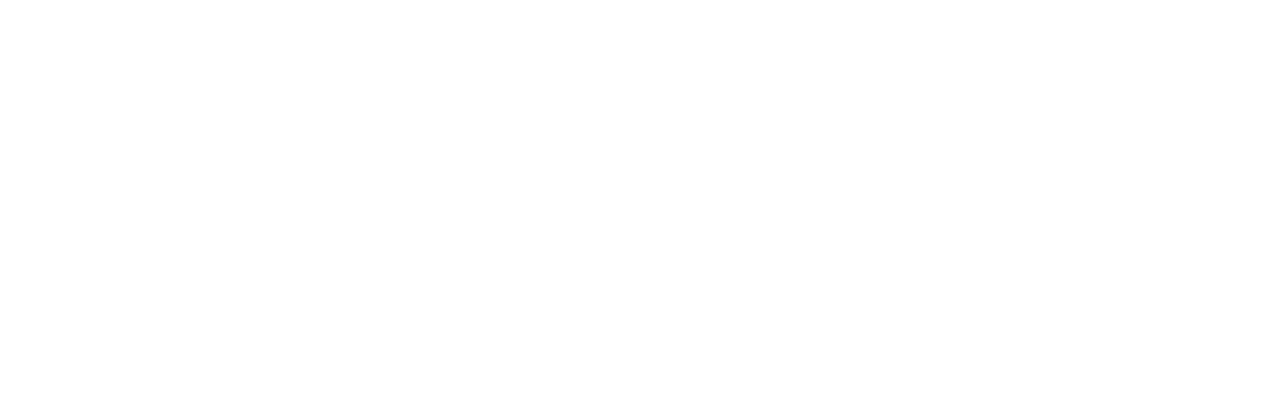
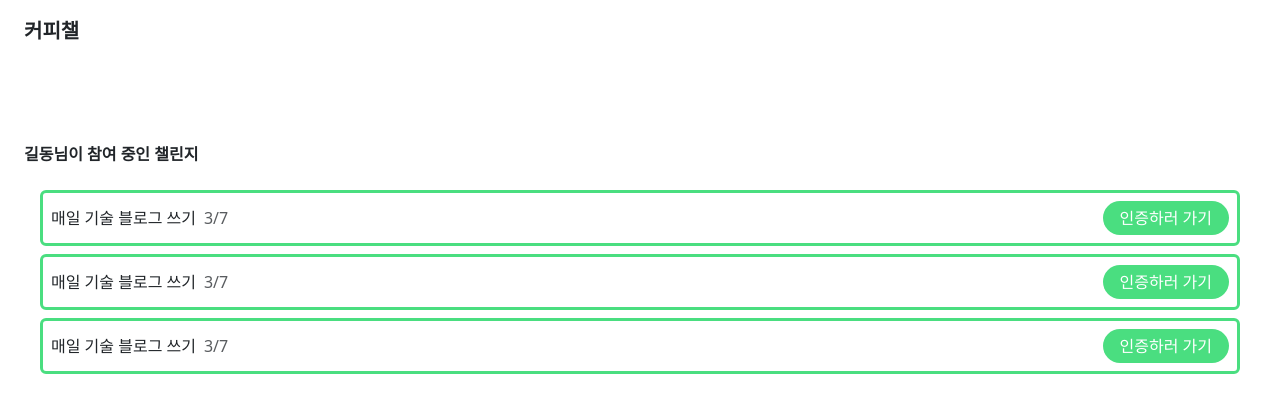
Before and after one commit to ahpicl64/jungle-306-team7, a website: page templates/index.html in a window 1280 px wide. Drawn offline with nearby package versions, Linux system fonts and the light colour scheme; a web font is replaced by a local one.

Commit message:
feat: 제목 및 회원 참여 챌린지 목록 추가
- 새로운 제목 추가
- 회원이 참여 중인 챌린지 목록 섹션 추가
- UI 구성 개선

```diff
--- a/templates/index.html
+++ b/templates/index.html
@@ -1,5 +1,6 @@
 <!DOCTYPE html>
 <html lang="en">
+
 <head>
     <meta charset="UTF-8">
     <meta name="viewport" content="width=device-width, initial-scale=1.0">
@@ -20,12 +21,80 @@
 
     <!-- 구글폰트 -->
     <link href="https://fonts.googleapis.com/css?family=Stylish&display=swap" rel="stylesheet">
-        <title>커피챌</title>
+    <title>커피챌</title>
 </head>
 
 <body>
+    <div class="d-flex flex-column py-3 px-4 vh-100">
+        <!--페이지 제목-->
+        <div class="fs-5 mb-4 fw-semibold">
+            커피챌
+        </div>
+        <br>
+        <br>
+        <br>
+        <!--회원이 참여 중인 챌린지 목록 문구-->
+        <div class="d-flex w-100 fw-semibold">
+            길동님이 참여 중인 챌린지
+        </div>
+        <br>
+
+        <!--참여 중인 챌린지 목록-->
+        <div class="px-3 d-flex flex-column gap-2">
+            <div class=" d-flex align-items-center justify-content-between gap-3 p-2 bg-white border border-3 rounded"
+                style="border-color:#4ade80 !important; width: 100%;">
+
+                <!-- 왼쪽: 챌린지 제목 & 진행률 -->
+                <div class="d-flex align-items-center gap-2">
+                    <p class="mb-0">매일 기술 블로그 쓰기</p>
+                    <p class="text-muted fs-6 mb-0">3/7</p>
+                </div>
+
+                <!-- 오른쪽: 인증 버튼 -->
+                <button class="btn text-white px-3 py-1 rounded-pill" style="background-color: #4ade80;">
+                    인증하러 가기
+                </button>
+            </div>
+
+            <div class=" d-flex align-items-center justify-content-between gap-3 p-2 bg-white border border-3 rounded"
+                style="border-color:#4ade80 !important; width: 100%;">
+
+                <!-- 왼쪽: 챌린지 제목 & 진행률 -->
+                <div class="d-flex align-items-center gap-2">
+                    <p class="mb-0">매일 기술 블로그 쓰기</p>
+                    <p class="text-muted fs-6 mb-0">3/7</p>
+                </div>
+
+                <!-- 오른쪽: 인증 버튼 -->
+                <button class="btn text-white px-3 py-1 rounded-pill" style="background-color: #4ade80;">
+                    인증하러 가기
+                </button>
+            </div>
+
+            <div class=" d-flex align-items-center justify-content-between gap-3 p-2 bg-white border border-3 rounded"
+                style="border-color:#4ade80 !important; width: 100%;">
+
+                <!-- 왼쪽: 챌린지 제목 & 진행률 -->
+                <div class="d-flex align-items-center gap-2">
+                    <p class="mb-0">매일 기술 블로그 쓰기</p>
+                    <p class="text-muted fs-6 mb-0">3/7</p>
+                </div>
+
+                <!-- 오른쪽: 인증 버튼 -->
+                <button class="btn text-white px-3 py-1 rounded-pill" style="background-color: #4ade80;">
+                    인증하러 가기
+                </button>
+            </div>
+
+
+        </div>
+
+
+
+    </div>
 
 
 
 </body>
+
 </html>
```
